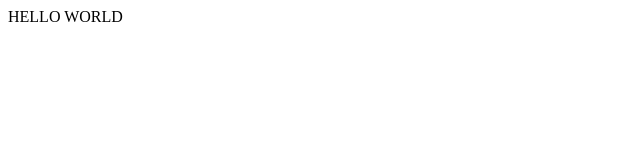
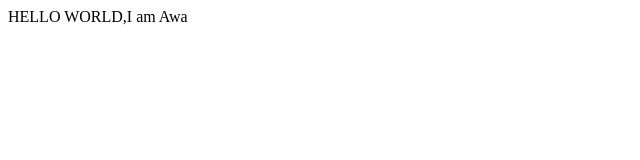
Before and after one commit to AwaCullinan/Git-test, a plain HTML site: page index.html in a window 1280 px wide. Shown: the full height of the page, 0-640 px from the left. Drawn offline with Linux system fonts and the light colour scheme.

Commit message:
Update index.html

```diff
--- a/index.html
+++ b/index.html
@@ -6,6 +6,6 @@
     <title>Document</title>
 </head>
 <body>
-    HELLO WORLD
+    HELLO WORLD,I am Awa
 </body>
 </html>
```
